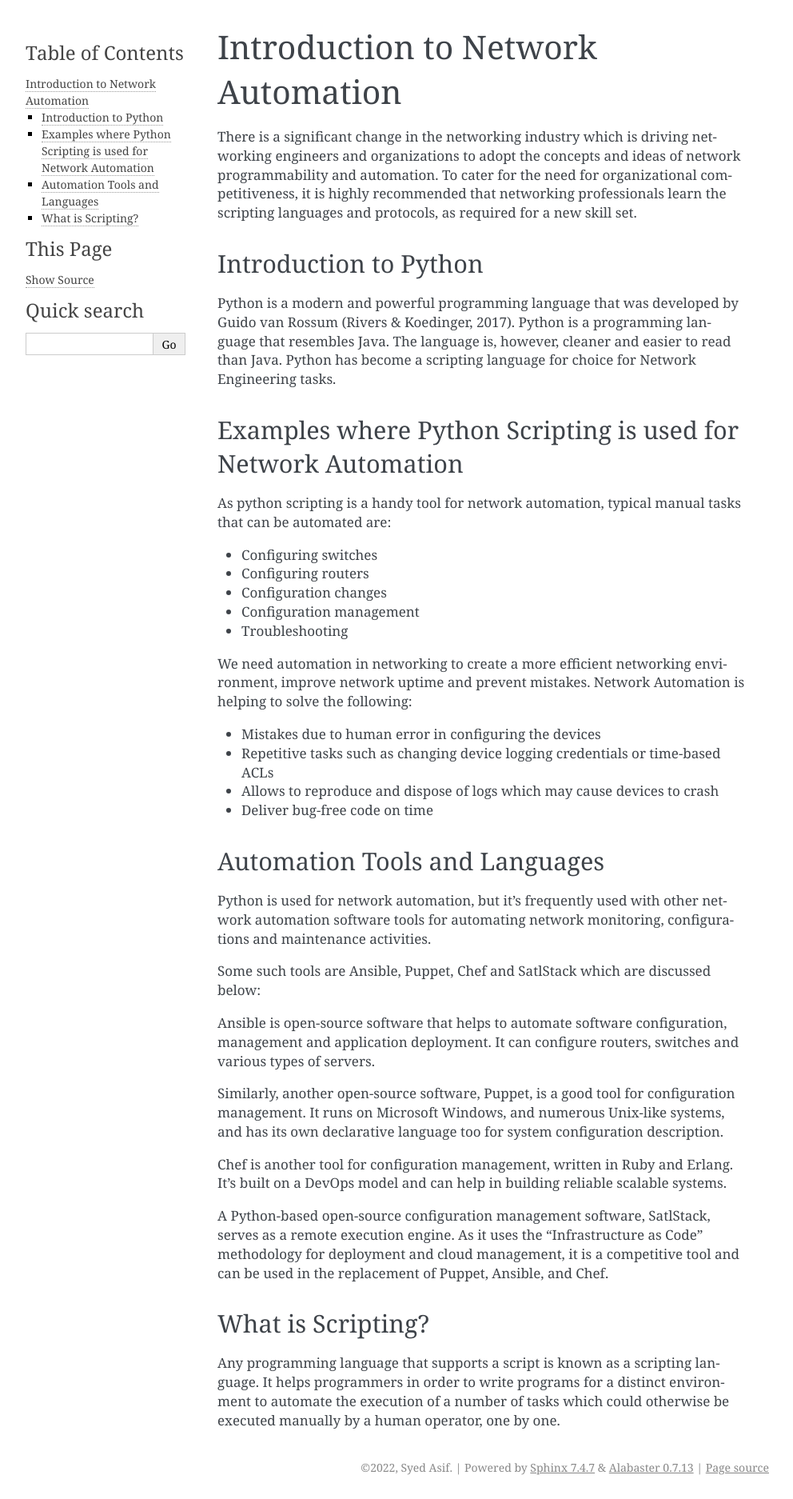
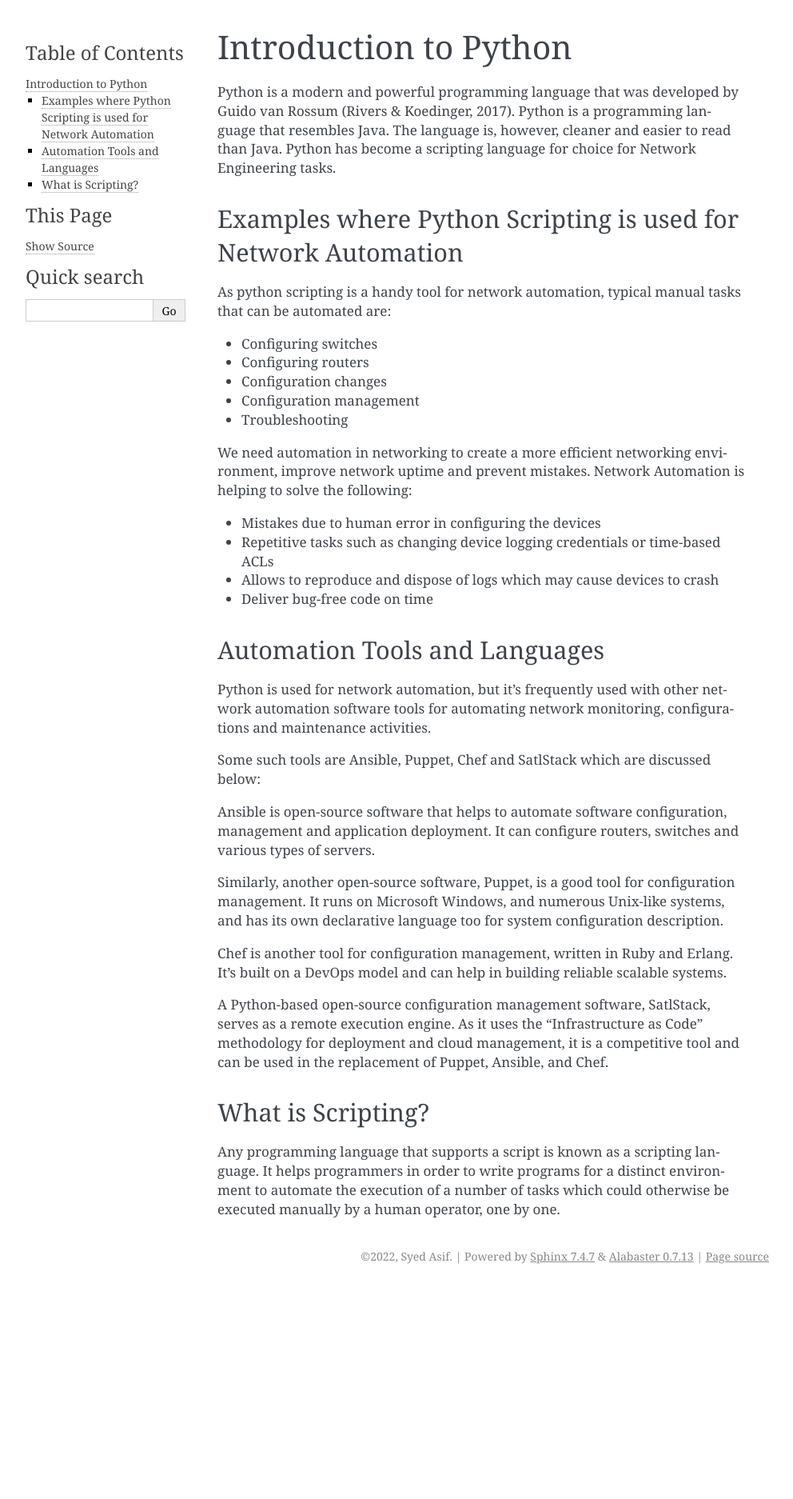
Before and after one commit to sydasif/python-book, a Sphinx documentation site: the page built from docs/source/ch-01/Intro.md, in a window 1280 px wide. Shown: the whole page at 80% size, without its empty margins (148-1140 px from the left). Built offline with Sphinx 7.4.7, drawn with Linux system fonts in a browser that asks for light colours; after the commit the page ends 1610 px from its top, so only the background shows below that.

Commit message:
update intro

```diff
--- a/docs/source/ch-01/Intro.md
+++ b/docs/source/ch-01/Intro.md
@@ -1,8 +1,4 @@
-# Introduction to Network Automation
-
-There is a significant change in the networking industry which is driving networking engineers and organizations to adopt the concepts and ideas of network programmability and automation. To cater for the need for organizational competitiveness, it is highly recommended that networking professionals learn the scripting languages and protocols, as required for a new skill set.
-
-## Introduction to Python
+# Introduction to Python
 
 Python is a modern and powerful programming language that was developed by Guido van Rossum (Rivers & Koedinger, 2017). Python is a programming language that resembles Java. The language is, however, cleaner and easier to read than Java. Python has become a scripting language for choice for Network Engineering tasks.
 
```
